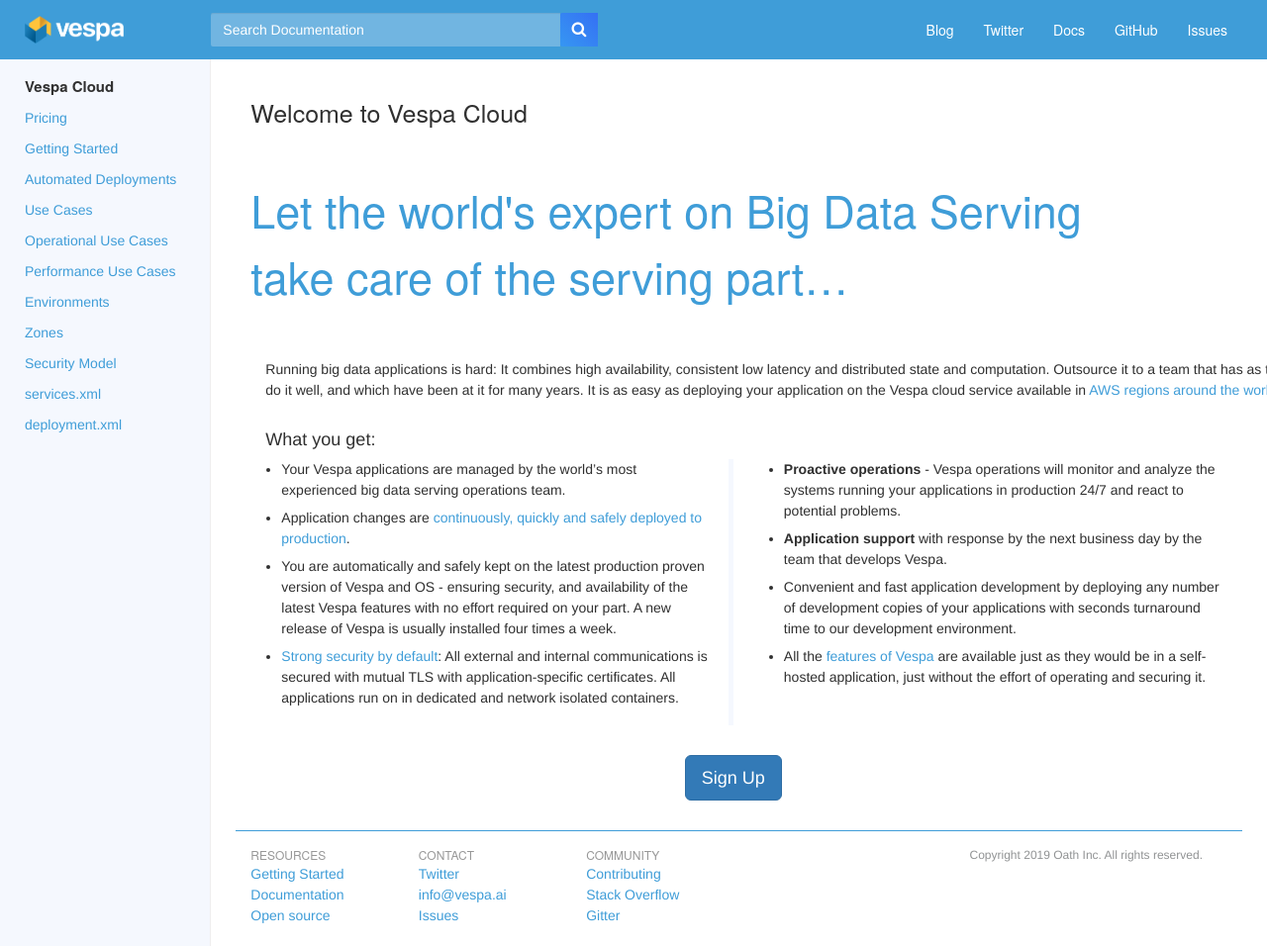
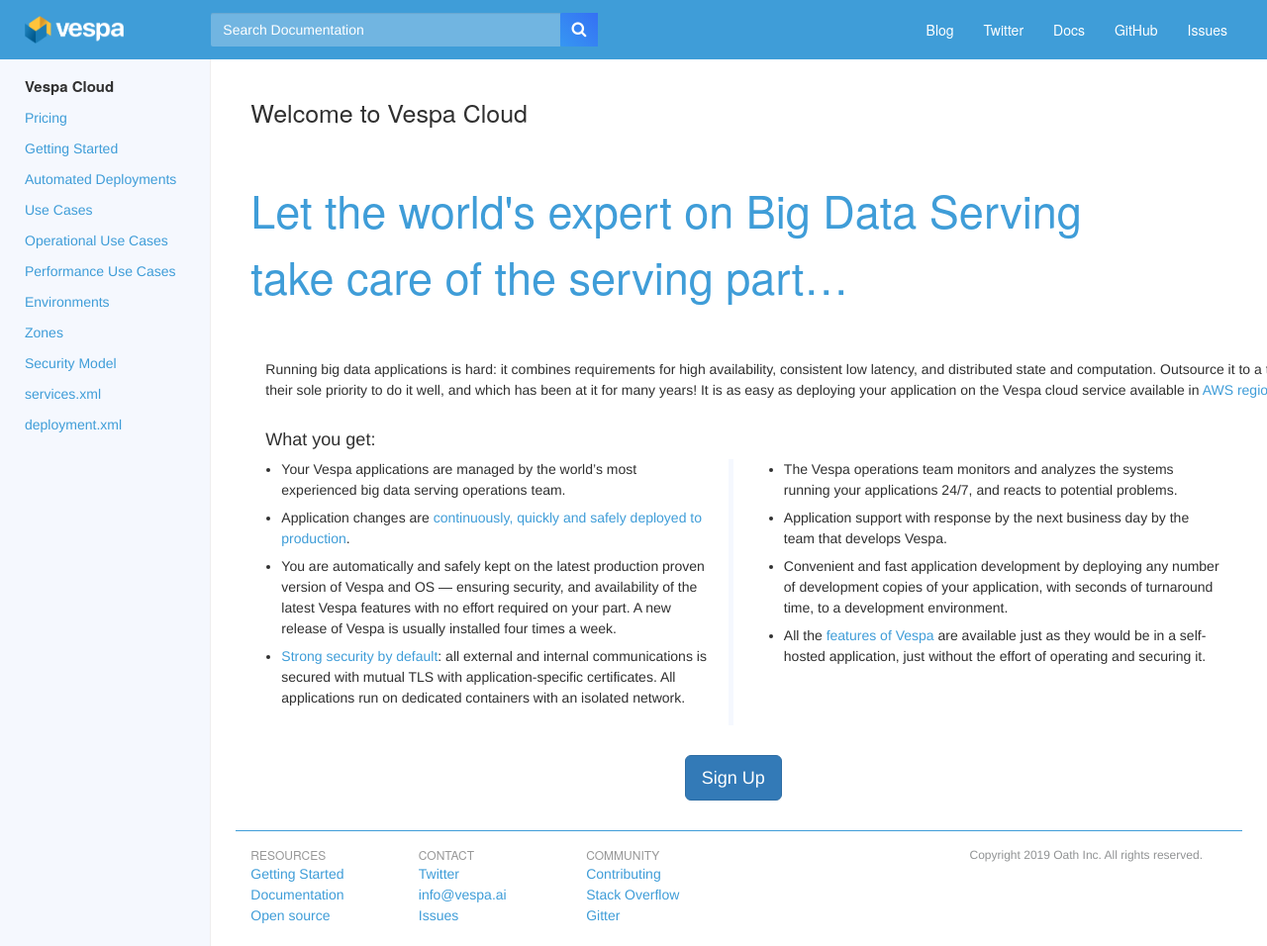
Before and after one commit to vespa-engine/cloud, a Jekyll site: the page built from index.html, in a window 1280 px wide and 956 px high. Shown: the whole window at 99% size. Built offline with Jekyll 4.4.1, drawn with Linux system fonts in a browser that asks for light colours.

Commit message:
Uniform style, and some grammar, in index.html

```diff
--- a/index.html
+++ b/index.html
@@ -30,9 +30,9 @@ ul.offer li {
 <div class="row">
 <div class="col-lg-12 text-left">
 
-<p>Running big data applications is hard: It combines high availability, consistent low latency and distributed
-state and computation. Outsource it to a team that has as their sole priority to do it well, and which have been
-at it for many years. It is as easy as deploying your application on the Vespa cloud service available in
+<p>Running big data applications is hard: it combines requirements for high availability, consistent low latency,
+and distributed state and computation. Outsource it to a team that has as their sole priority to do it well, and which
+has been at it for many years! It is as easy as deploying your application on the Vespa cloud service available in
 <a href="/reference/zones">AWS regions around the world</a>.</p>
 </div>
 
@@ -49,32 +49,33 @@ at it for many years. It is as easy as deploying your application on the Vespa c
                 <div class="col-md-5 welcome-border">
                     <ul class="welcome">
                             <li>Your Vespa applications are managed by the world’s most experienced big data serving operations team.</li>
+
                             <li>Application changes are
-                                    <a href="/automated-deployments">continuously, quickly and safely deployed to production</a>.</li>
-                                    <li>You are automatically and safely kept on the latest production proven version of Vespa and OS -
-                                            ensuring security, and availability of the latest Vespa features with no effort required on your part. A new release
-                                            of Vespa is usually installed four times a week.</li>
+                                <a href="/automated-deployments">continuously, quickly and safely deployed to production</a>.</li>
 
+                            <li>You are automatically and safely kept on the latest production proven version of Vespa and OS —
+                                ensuring security, and availability of the latest Vespa features with no effort required on your part. A new release
+                                of Vespa is usually installed four times a week.</li>
 
-                                            <li><a href="/security-model">Strong security by default</a>:
-                                                All external and internal communications is secured with mutual TLS with
-                                                application-specific certificates. All applications run on in dedicated and network isolated containers.</li>
+                            <li><a href="/security-model">Strong security by default</a>:
+                                all external and internal communications is secured with mutual TLS with
+                                application-specific certificates. All applications run on dedicated containers with an isolated network.</li>
 
-                                                                        </ul>
+                    </ul>
                 </div>
                 <div class="col-md-5">
                     <ul class="welcome">
-                            <li><b>Proactive operations</b> - Vespa operations will monitor and analyze the systems running your applications
-                                in production 24/7 and react to potential problems.</li>
+                            <li>The Vespa operations team monitors and analyzes the systems running your applications
+                                24/7, and reacts to potential problems.</li>
 
-                                <li><b>Application support</b> with response by the next business day by the team that develops Vespa.</li>
+                                <li>Application support with response by the next business day by the team that develops Vespa.</li>
 
                                 <li>Convenient and fast application development by deploying any number of development copies of your
-                                applications with seconds turnaround time to our development environment.</li>
+                                application, with seconds of turnaround time, to a development environment.</li>
 
                                 <li>All the <a href="https://docs.vespa.ai/documentation/features.html">features of Vespa</a> are available just as
                                 they would be in a self-hosted application, just without the effort of operating and securing it.</li>
-                                                    </ul>
+                    </ul>
                 </div>
             </div>
         </div>
```
